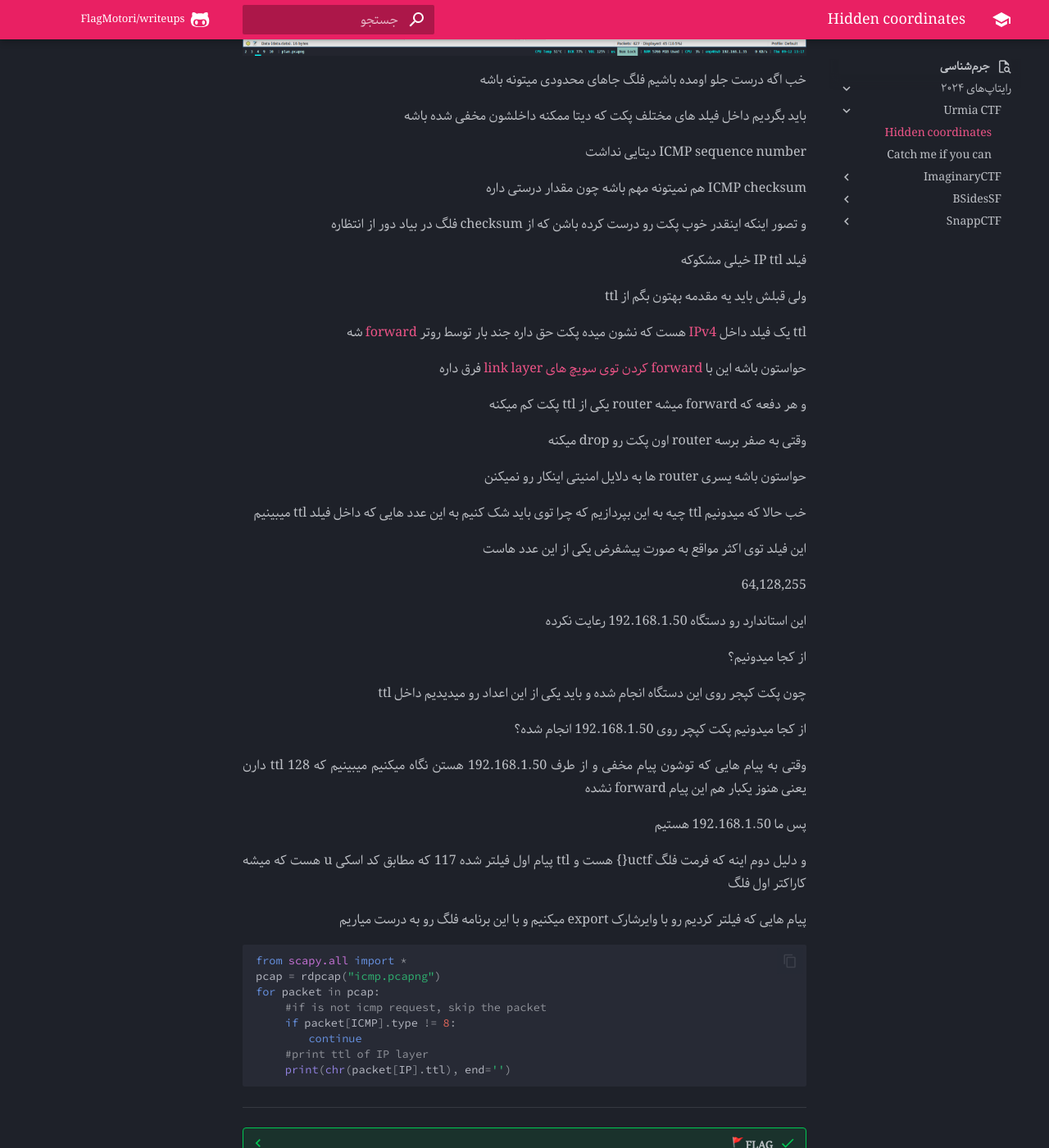
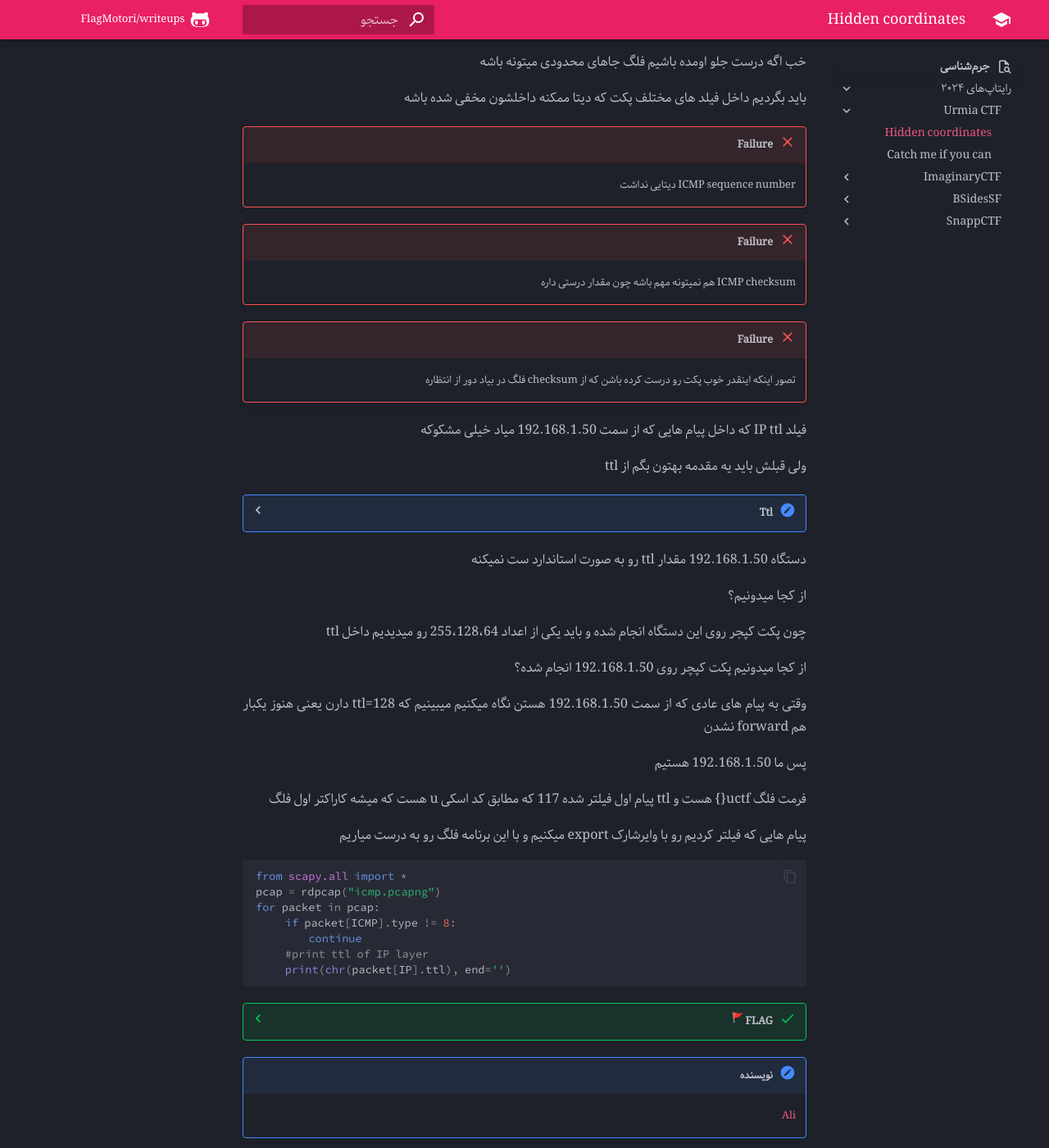
Before and after one commit to FlagMotori/writeups, an MkDocs documentation site: the page built from docs/forensic/writeups/2024/Urmia-CTF/hidden-coordinates.md, in a window 1280 px wide and 1400 px high, scrolled down 3051 px. Shown: the whole window at 82% size. Built offline with MkDocs 1.6.1 and Material for MkDocs 9.7.7, drawn with Linux system fonts in a browser that asks for light colours; emoji names are drawn with the system emoji font; comment, search, counter and statistics services are not loaded; some of the changed text lies outside the part shown.

Commit message:
edit markdown

````diff
--- a/docs/forensic/writeups/2024/Urmia-CTF/hidden-coordinates.md
+++ b/docs/forensic/writeups/2024/Urmia-CTF/hidden-coordinates.md
@@ -10,12 +10,11 @@ tags:
   - ICMP
 ---
 
-اسم چلنج : Hidden Coordinates
 
-توضیحات چلنج :
-<div style="text-align: left">
-Jack Sparrow may be searching for treasure, but he’ll never find the map if he can't decipher the signals. Buried within a seemingly ordinary pcap file are hidden details encoded in ICMP packets. Unearth the secrets concealed in these packets to reveal the flag.
-</div>
+
+!!! note "توضیحات چلنج"
+	Jack Sparrow may be searching for treasure, but he’ll never find the map if he can't decipher the signals. Buried within a seemingly ordinary pcap file are hidden details encoded in ICMP packets. Unearth the secrets concealed in these packets to reveal the flag.
+
 یک فایل
 [packet capture](https://en.wikipedia.org/wiki/Pcap)
 بهمون داده شده که باید فلگ رو از داخلش در بیاریم
@@ -83,72 +83,72 @@ ICMP
 
 باید بگردیم داخل فیلد های مختلف پکت که دیتا ممکنه داخلشون مخفی شده باشه
 
-ICMP sequence number
-دیتایی نداشت
+!!! failure
+	ICMP sequence number
+	دیتایی نداشت
 
-
-ICMP checksum
-هم نمیتونه مهم باشه چون مقدار درستی داره
-
-و تصور اینکه اینقدر خوب پکت رو درست کرده باشن که از
- checksum
-فلگ در بیاد دور از انتظاره
+!!! failure
+	ICMP checksum
+	هم نمیتونه مهم باشه چون مقدار درستی داره
+!!! failure
+	تصور اینکه اینقدر خوب پکت رو درست کرده باشن که از
+	 checksum
+	فلگ در بیاد دور از انتظاره
 
 فیلد
  IP ttl
-خیلی مشکوکه
+که داخل پیام هایی که از سمت 192.168.1.50 میاد خیلی مشکوکه
 
 ولی قبلش باید یه مقدمه بهتون بگم  از ttl
+??? TTL
+	 ttl
+	یک فیلد داخل
+	 [IPv4](https://en.wikipedia.org/wiki/IPv4)
+	هست که نشون میده پکت حق داره جند بار توسط روتر
+	 [forward](https://www.educative.io/answers/what-is-the-difference-between-routing-and-forwarding)
+	شه
 
- ttl
-یک فیلد داخل
- [IPv4](https://en.wikipedia.org/wiki/IPv4)
-هست که نشون میده پکت حق داره جند بار توسط روتر
- [forward](https://www.educative.io/answers/what-is-the-difference-between-routing-and-forwarding)
-شه
+	حواستون باشه این با
+	[forward	کردن توی سویچ های link layer](https://en.wikipedia.org/wiki/Multilayer_switch#Layer-2_switching)
+	فرق داره
 
-حواستون باشه این با
-[forward	کردن توی سویچ های link layer](https://en.wikipedia.org/wiki/Multilayer_switch#Layer-2_switching)
-فرق داره
+	و هر دفعه که
+	 forward
+	میشه
+	 router
+	یکی از ttl  پکت کم میکنه
 
-و هر دفعه که
- forward
-میشه
- router
-یکی از ttl  پکت کم میکنه
+	وقتی به صفر برسه
+	 router
+	اون پکت رو
+	 drop
+	میکنه
 
-وقتی به صفر برسه
- router
-اون پکت رو
- drop
-میکنه
+	حواستون باشه یسری
+	 router
+	ها به دلایل امنیتی اینکار رو نمیکنن
 
-حواستون باشه یسری
- router
-ها به دلایل امنیتی اینکار رو نمیکنن
+	تقریبا همیشه دستگاه فرستنده این فیلد رو یکی از اینا ست میکنه
 
-خب حالا که میدونیم ttl چیه به این بپردازیم که چرا توی باید شک کنیم به این عدد هایی که داخل فیلد ttl میبینیم
+	64,128,255
 
-این فیلد توی اکثر مواقع به صورت پیشفرض یکی از این عدد هاست
 
- 64,128,255
-
- این استاندارد رو دستگاه 192.168.1.50 رعایت نکرده
+دستگاه 192.168.1.50 مقدار ttl رو به صورت استاندارد ست نمیکنه
 
 از کجا میدونیم؟
 
-چون پکت کپجر روی این دستگاه انجام شده و  باید یکی از این اعداد رو میدیدیم داخل
+چون پکت کپجر روی این دستگاه انجام شده و  باید یکی از اعداد 255،128،64 رو میدیدیم داخل
  ttl
 
 از کجا میدونیم پکت کپچر روی 192.168.1.50 انجام شده؟
 
-وقتی به پیام هایی که توشون پیام مخفی و از طرف 192.168.1.50 هستن نگاه میکنیم میبینیم که ttl 128 دارن یعنی هنوز یکبار هم این پیام
+وقتی به پیام های عادی که از سمت 192.168.1.50 هستن نگاه میکنیم میبینیم که ttl=128 دارن یعنی هنوز یکبار هم
  forward
-	نشده
+	نشدن
 
 پس ما 192.168.1.50 هستیم
 
-و دلیل دوم اینه که فرمت فلگ uctf{} هست و ttl پیام اول فیلتر شده 117 که مطابق کد اسکی u هست که میشه کاراکتر اول فلگ
+ فرمت فلگ uctf{} هست و ttl پیام اول فیلتر شده 117 که مطابق کد اسکی u هست که میشه کاراکتر اول فلگ
 
 پیام هایی که فیلتر کردیم رو با وایرشارک export میکنیم و با این برنامه فلگ رو به درست میاریم
 
@@ -156,14 +156,12 @@ ICMP checksum
 from scapy.all import *
 pcap = rdpcap("icmp.pcapng")
 for packet in pcap:
-     #if is not icmp request, skip the packet
      if packet[ICMP].type != 8:
          continue
      #print ttl of IP layer
      print(chr(packet[IP].ttl), end='')
 ```
 
----
 ??? success "FLAG :triangular_flag_on_post:"
     <div>`uctf{Iran_K4run_River}`</div>
 
````
Also changed, not shown: other parts of docs/forensic/writeups/2024/Urmia-CTF/hidden-coordinates.md (+10 -9 lines), docs/forensic/writeups/2024/Urmia-CTF/catch-me-if-you-can.md (+3 -3 lines).
